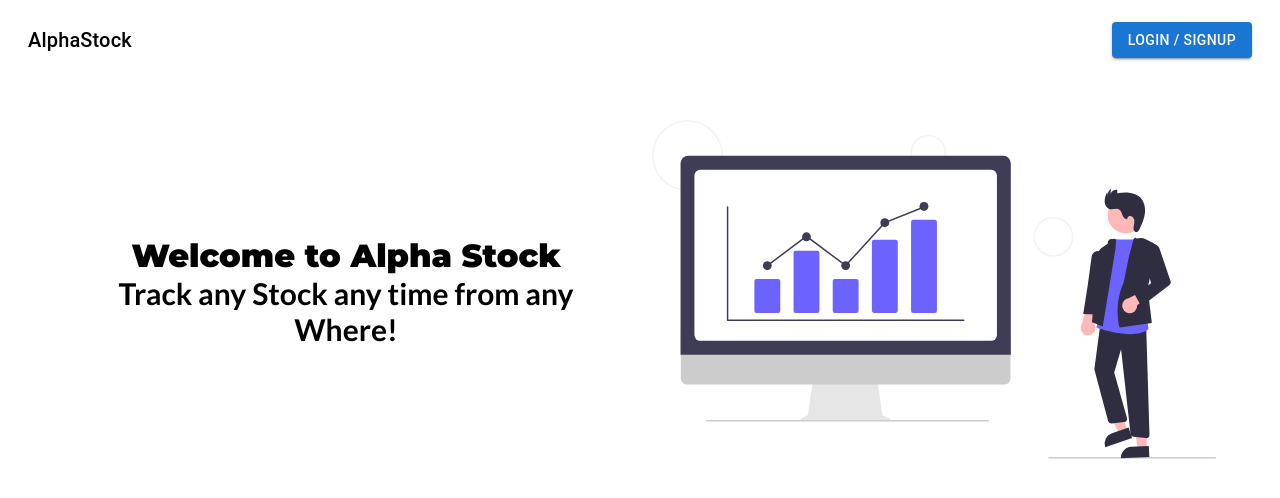
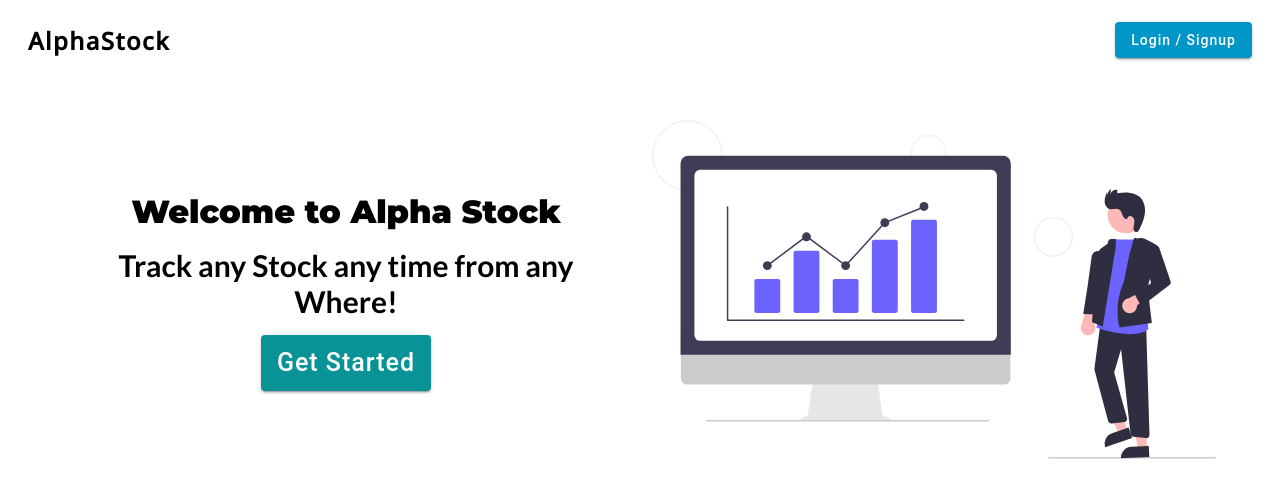
Before and after one commit to yusha0123/alpha-stock, a React (Create React App) app: page / in a window 1280 px wide. Shown: the top 498 px of the page. Built offline with nearby package versions, Linux system fonts and the light colour scheme; no server answers.

Commit message:
Added Avatar Update Option

```diff
--- a/src/App.js
+++ b/src/App.js
@@ -1,7 +1,7 @@
 import "./App.css";
 import SignupLogin from "./components/SignupLogin";
 import Home from "./components/Home";
-import Settings from "./components/Settings";
+import Profile from "./components/Profile";
 import { BrowserRouter as Router, Routes, Route } from "react-router-dom";
 import SpecialRoute from "./utils/SpecialRoute";
 import PrivateRoutes from "./utils/PrivateRoutes";
@@ -14,7 +14,7 @@ function App() {
       <Routes>
         <Route element={<PrivateRoutes />}>
           <Route element={<Home />} path="/home" exact />
-          <Route element={<Settings />} path="/settings" exact />
+          <Route element={<Profile />} path="/profile" exact />
           <Route element={<Portfolio />} path="/portfolio" exact />
         </Route>
         <Route element={<SpecialRoute />}>
--- a/src/components/Navbar.js
+++ b/src/components/Navbar.js
@@ -10,7 +10,7 @@ import Logout from "@mui/icons-material/Logout";
 import WorkIcon from "@mui/icons-material/Work";
 import MenuItem from "@mui/material/MenuItem";
 import Menu from "@mui/material/Menu";
-import SettingsIcon from "@mui/icons-material/Settings";
+import AccountCircleIcon from "@mui/icons-material/AccountCircle";
 import { auth } from "../fireConfig";
 import { useNavigate } from "react-router-dom";
 import { Button, Divider, ThemeProvider, Tooltip } from "@mui/material";
@@ -108,14 +108,14 @@ export default function Navbar() {
                 <MenuItem
                   onClick={() => {
                     setAnchorEl(null);
-                    navigate("/settings");
+                    navigate("/profile");
                   }}
                   sx={{ my: 1 }}
                 >
                   <ListItemIcon>
-                    <SettingsIcon fontSize="small" />
+                    <AccountCircleIcon fontSize="small" />
                   </ListItemIcon>
-                  Settings
+                  Profile
                 </MenuItem>
                 <Divider />
                 <MenuItem
@@ -159,9 +159,9 @@ export default function Navbar() {
                       color: "black",
                     },
                   }}
-                  onClick={() => navigate("/settings")}
+                  onClick={() => navigate("/profile")}
                 >
-                  Settings
+                  Profile
                 </Button>
                 <Button
                   sx={{
--- a/src/components/Settings.js
+++ b/src/components/Profile.js
@@ -16,14 +16,17 @@ import {
   EmailAuthProvider,
   updatePassword,
   updateEmail,
+  updateProfile,
 } from "firebase/auth";
 import Swal from "sweetalert2";
-import AccountCircleIcon from "@mui/icons-material/AccountCircle";
+import PhotoCamera from "@mui/icons-material/PhotoCamera";
 import EmailIcon from "@mui/icons-material/Email";
 import KeyIcon from "@mui/icons-material/Key";
 import { styled } from "@mui/material/styles";
+import { storage } from "../fireConfig";
+import { ref, uploadBytes, getDownloadURL } from "firebase/storage";
 
-function Settings() {
+function Profile() {
   const [open, setOpen] = useState(false);
   const [userPass1, setUserPass1] = useState("");
   const [userPass2, setUserPass2] = useState("");
@@ -41,6 +44,11 @@ function Settings() {
     text: "",
     severity: "",
   });
+  const [avatarAlert, setAvatarAlert] = useState({
+    open: false,
+    text: "",
+    severity: "success",
+  });
 
   const StyledButton = styled(Button)(() => ({
     textTransform: "none",
@@ -50,6 +58,35 @@ function Settings() {
       backgroundColor: " rgb(71 85 105)",
     },
   }));
+
+  const changeAvatar = async (e) => {
+    if (!e.target.files[0]) {
+      return;
+    }
+    setOpen(true);
+    const storageRef = ref(storage, "avatars/" + auth.currentUser.uid);
+    try {
+      await uploadBytes(storageRef, e.target.files[0]);
+      const avatarURL = await getDownloadURL(storageRef);
+      await updateProfile(auth.currentUser, {
+        photoURL: avatarURL,
+      });
+      setOpen(false);
+      setAvatarAlert({
+        open: true,
+        text: "Avatar Updated Successfully!",
+        severity: "success",
+      });
+    } catch (error) {
+      console.log(error);
+      setOpen(false);
+      setAvatarAlert({
+        open: true,
+        text: "Something went wrong, Please try Again Later!",
+        severity: "error",
+      });
+    }
+  };
 
   const handlePassClick = () => {
     if (userPass1 === "" || newPass === "" || cNewPass === "") {
@@ -192,10 +229,48 @@ function Settings() {
         >
           <form>
             <Stack direction="column" gap={2} alignItems="center" mb={3}>
-              <Avatar style={{ backgroundColor: "#3F979B" }}>
-                <AccountCircleIcon />
+              <Avatar
+                style={{
+                  width: 120,
+                  height: 120,
+                  backgroundColor: "#609EA2",
+                }}
+                src={
+                  auth.currentUser.photoURL !== null &&
+                  auth.currentUser.photoURL
+                }
+              >
+                {auth.currentUser.photoURL === null &&
+                  auth.currentUser.displayName.charAt(0).toUpperCase()}
               </Avatar>
-              <h2> Account Details</h2>
+              <StyledButton
+                variant="contained"
+                component="label"
+                endIcon={<PhotoCamera />}
+              >
+                Change Avatar
+                <input
+                  hidden
+                  accept="image/*"
+                  type="file"
+                  onChange={changeAvatar}
+                />
+              </StyledButton>
+              {avatarAlert.open && (
+                <Alert
+                  variant="filled"
+                  severity={avatarAlert.severity}
+                  onClose={() =>
+                    setAvatarAlert({
+                      open: false,
+                      text: "",
+                      severity: "",
+                    })
+                  }
+                >
+                  {avatarAlert.text}
+                </Alert>
+              )}
             </Stack>
             <Grid container spacing={2}>
               <Grid item xs={12} sm={6}>
@@ -362,4 +437,4 @@ function Settings() {
   );
 }
 
-export default Settings;
+export default Profile;
--- a/src/components/Root.jsx
+++ b/src/components/Root.jsx
@@ -2,13 +2,30 @@ import React from "react";
 import { Box } from "@mui/material";
 import AppBar from "@mui/material/AppBar";
 import Toolbar from "@mui/material/Toolbar";
-import Typography from "@mui/material/Typography";
 import Button from "@mui/material/Button";
 import Grid from "@mui/material/Grid";
 import { ReactComponent as Logo } from "../utils/root.svg";
 import { Link } from "react-router-dom";
+import { styled } from "@mui/material/styles";
 
 const Root = () => {
+  const StyledButton1 = styled(Button)(() => ({
+    textTransform: "none",
+    letterSpacing: "1px",
+    backgroundColor: "#0096c7",
+    ":hover": {
+      backgroundColor: " #023e8a",
+    },
+  }));
+  const StyledButton2 = styled(Button)(() => ({
+    fontSize: "25px",
+    textTransform: "none",
+    letterSpacing: "1px",
+    backgroundColor: "#0a9396",
+    ":hover": {
+      backgroundColor: " #005f73",
+    },
+  }));
   return (
     <Box sx={{ width: "100vw", height: "100vh" }}>
       <Box sx={{ flexGrow: 1 }}>
@@ -18,15 +35,19 @@ const Root = () => {
           elevation={0}
         >
           <Toolbar>
-            <Typography variant="h6" component="div" sx={{ flexGrow: 1 }}>
-              AlphaStock
-            </Typography>
+            <Box sx={{ flexGrow: 1 }}>
+              <Link to="/" style={{ textDecoration: "none", color: "inherit" }}>
+                <h2 style={{ letterSpacing: "1.5px" }}>AlphaStock</h2>
+              </Link>
+            </Box>
             <Box display="flex" gap={3}>
               <Link
                 to="/authorize"
                 style={{ textDecoration: "none", color: "inherit" }}
               >
-                <Button variant="contained">Login / Signup</Button>
+                <StyledButton1 variant="contained">
+                  Login / Signup
+                </StyledButton1>
               </Link>
             </Box>
           </Toolbar>
@@ -36,15 +57,25 @@ const Root = () => {
         <Grid
           container
           spacing={3}
-          direction={{ xs: "column", lg: "row" }}
+          direction={{ xs: "column", md: "row" }}
           alignItems="center"
           paddingTop={5}
         >
           <Grid item xs={12} md={6}>
-            <h1 className="header1">Welcome to Alpha Stock</h1>
-            <h2 className="header2">
-              Track any Stock any time from any Where!
-            </h2>
+            <Box display="flex" flexDirection="column" gap={2}>
+              <h1 className="header1">Welcome to Alpha Stock</h1>
+              <h2 className="header2">
+                Track any Stock any time from any Where!
+              </h2>
+              <Box textAlign="center">
+                <Link
+                  to="/authorize"
+                  style={{ textDecoration: "none", color: "inherit" }}
+                >
+                  <StyledButton2 variant="contained">Get Started</StyledButton2>
+                </Link>
+              </Box>
+            </Box>
           </Grid>
           <Grid item xs={12} md={6}>
             <Logo width="100%" height="100%" />
--- a/src/components/SignupLogin.js
+++ b/src/components/SignupLogin.js
@@ -17,6 +17,9 @@ import IconButton from "@mui/material/IconButton";
 import { useNavigate } from "react-router-dom";
 import Alert from "@mui/material/Alert";
 import { setDoc, doc } from "firebase/firestore";
+import AppBar from "@mui/material/AppBar";
+import Toolbar from "@mui/material/Toolbar";
+import { Link } from "react-router-dom";
 
 function Signup_Login() {
   const [logIn, setlogIn] = useState(false);
@@ -140,6 +143,20 @@ function Signup_Login() {
         alignItems="center"
         justifyContent="center"
       >
+        <AppBar
+          position="absolute"
+          sx={{ backgroundColor: "#fff", color: "black", py: 1, px: 0.5 }}
+          elevation={0}
+        >
+          <Toolbar>
+            <Box sx={{ flexGrow: 1 }}>
+              <Link to="/" style={{ textDecoration: "none", color: "inherit" }}>
+                <h2 style={{ letterSpacing: "1.5px" }}>AlphaStock</h2>
+              </Link>
+            </Box>
+          </Toolbar>
+        </AppBar>
+
         <Box sx={{ width: { xs: "85%", sm: "60%", md: "30%", lg: "25%" } }}>
           <form>
             <Stack direction="column" gap={2} alignItems="center">
--- a/src/fireConfig.js
+++ b/src/fireConfig.js
@@ -3,6 +3,7 @@ import { getAuth } from "firebase/auth";
 import { initializeApp } from "firebase/app";
 import "firebase/firestore";
 import { getFirestore } from "firebase/firestore";
+import { getStorage } from "firebase/storage";
 
 const firebaseConfig = {
   apiKey: process.env.REACT_APP_FIREBASE_KEY,
@@ -15,5 +16,6 @@ const firebaseConfig = {
 const app = initializeApp(firebaseConfig);
 const auth = getAuth(app);
 const firestore = getFirestore(app);
+const storage = getStorage(app);
 
-export { auth, firestore };
+export { auth, firestore, storage };
```
Also changed, not shown: src/utils/logo-black.png (added).
